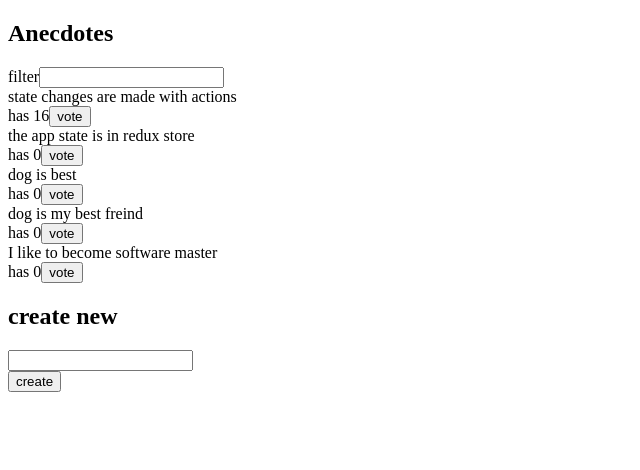
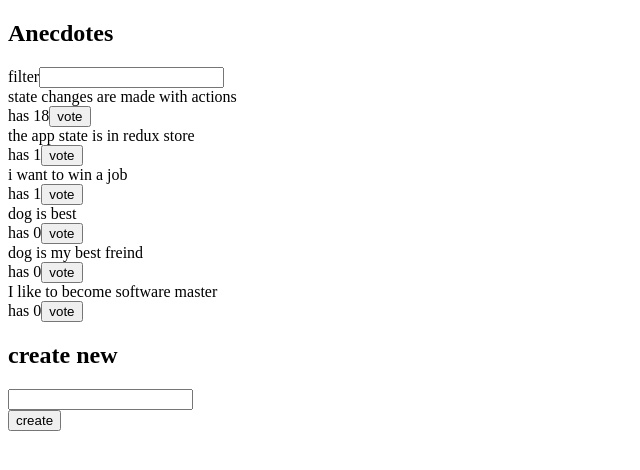
Before and after one commit to charlesfu4/FullStackOpen, a React (Create React App) app in the folder part6/redux-anecdotes/: page / in a window 1280 px wide. Shown: the top 470 px of the page, without its empty margins (0-640 px from the left). Built offline with nearby package versions, Linux system fonts and the light colour scheme; data requests are answered from the project's data file.

Commit message:
Exercise 6.19

```diff
--- a/part6/redux-anecdotes/db.json
+++ b/part6/redux-anecdotes/db.json
@@ -2,12 +2,12 @@
   "anecdotes": [
     {
       "content": "the app state is in redux store",
-      "votes": 0,
+      "votes": 1,
       "id": 1
     },
     {
       "content": "state changes are made with actions",
-      "votes": 16,
+      "votes": 18,
       "id": 2
     },
     {
@@ -24,6 +24,11 @@
       "content": "I like to become software master",
       "votes": 0,
       "id": 5
+    },
+    {
+      "content": "i want to win a job",
+      "votes": 1,
+      "id": 6
     }
   ]
 }
--- a/part6/redux-anecdotes/src/components/AnecdoteList.js
+++ b/part6/redux-anecdotes/src/components/AnecdoteList.js
@@ -1,30 +1,22 @@
 import React from 'react'
-import { useSelector, useDispatch } from 'react-redux'
+import { connect } from 'react-redux'
 import { voteFor } from '../reducers/anecdoteReducer'
 import { addNotification } from '../reducers/notificationReducer'
 
-const AnecdoteList = () => {
-  const dispatch = useDispatch()
-  const anecdotes = useSelector(({anecdotes, filter}) => {
-    const sorted = anecdotes.sort((a, b) => b.votes - a.votes)
-    return  sorted.filter(anecdote => anecdote.content.toLowerCase().includes(filter.toLowerCase()))
-  })
-
-  const vote = ({id, content}) => {
-    dispatch(voteFor(id))
-    dispatch (addNotification(`you voted ${content}`, 5))
-  }
-
+const AnecdoteList = (props) => {
   return(
     <div>
-      {anecdotes.map(anecdote =>
+      {props.anecdotes.map(anecdote =>
         <div key={anecdote.id}>
           <div>
             {anecdote.content}
           </div>
           <div>
             has {anecdote.votes}
-            <button onClick={() => vote(anecdote)}>vote</button>
+            <button onClick={() => {
+              props.voteFor(anecdote.id)
+              props.addNotification(`you voted ${anecdote.content}`, 5)
+              }}>vote</button>
           </div>
         </div>
       )}
@@ -32,4 +24,19 @@ const AnecdoteList = () => {
   )
 }
 
-export default AnecdoteList
+const mapStateToProps = state => {
+  const sorted = state.anecdotes.sort((a,b) => b.votes - a.votes)
+  const filter = state.filter
+  return {
+    anecdotes:sorted.filter(anecdote => anecdote.content.toLowerCase().includes(filter.toLowerCase()))
+  }
+}
+
+const mapDispatchToProps = {
+  voteFor,
+  addNotification,
+}
+
+const ConnectedAnecdoteList = connect(mapStateToProps, mapDispatchToProps)(AnecdoteList)
+
+export default ConnectedAnecdoteList
```
